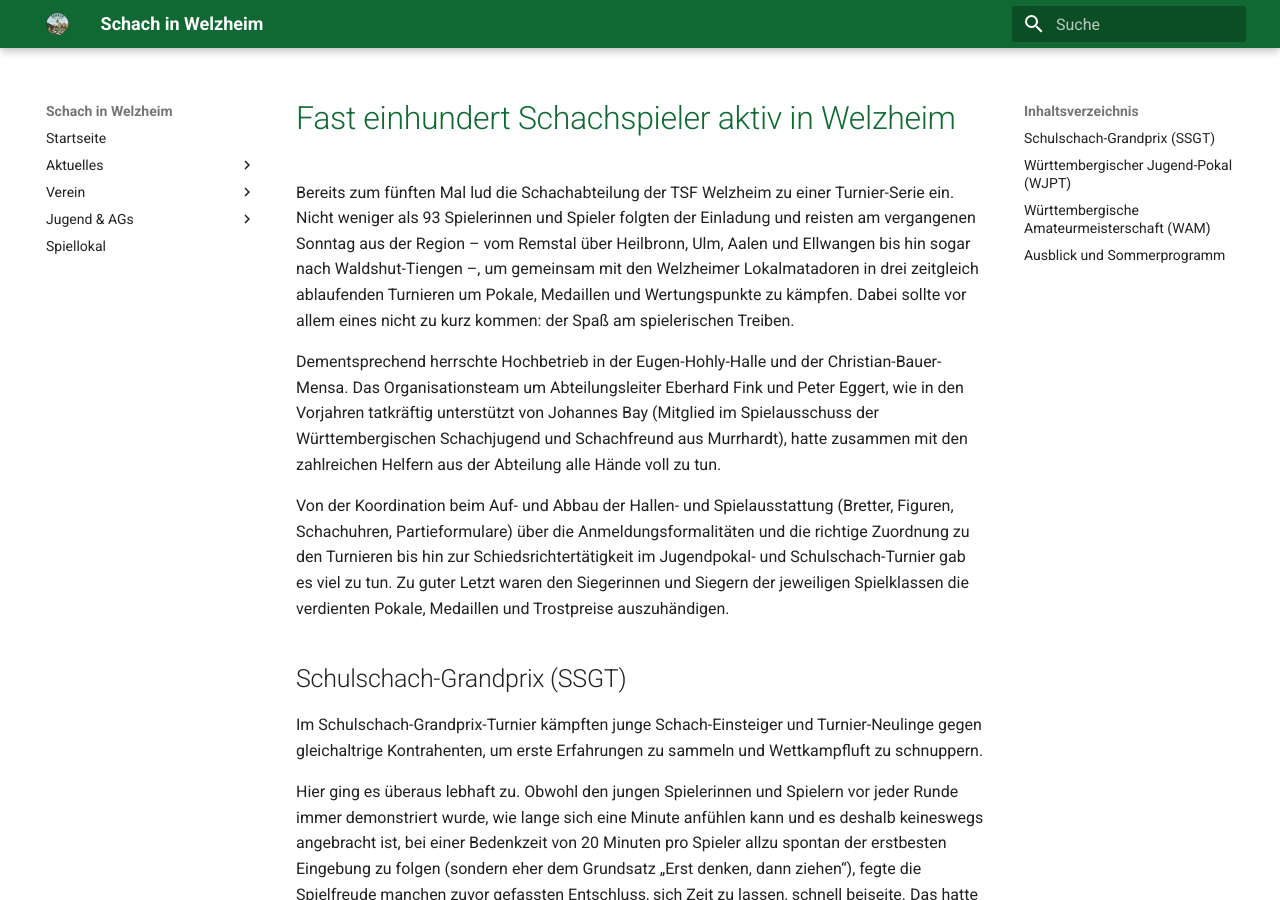
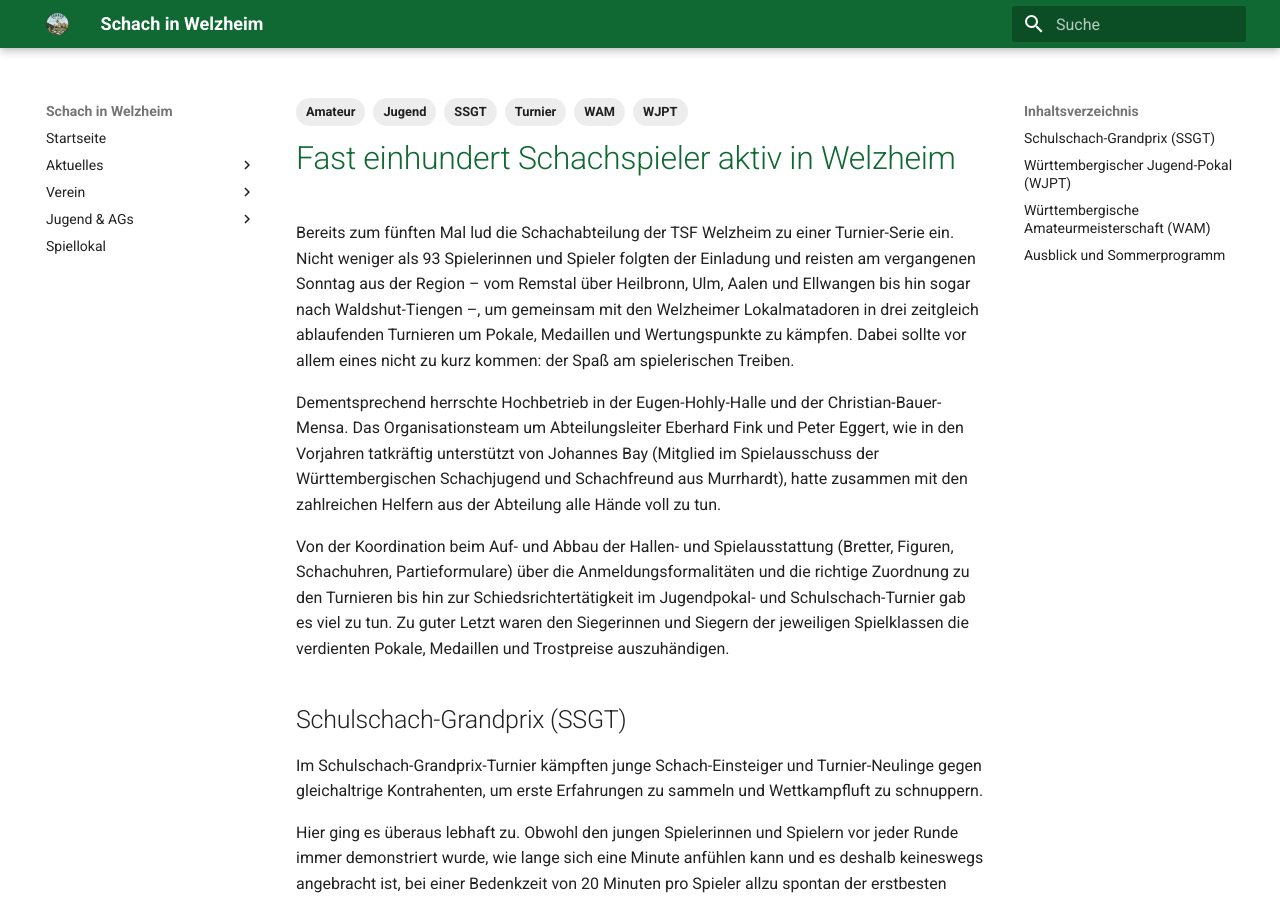
Before and after one commit to schachwelzheim/schachwelzheim, an MkDocs documentation site: the page built from docs/aktuelles/2026-07-18.md, in a window 1280 px wide and 900 px high. Built offline with MkDocs 1.6.1 and Material for MkDocs 9.7.7, drawn with Linux system fonts in a browser that asks for light colours.

Commit message:
Add tags to 2026-07-18.md
Added tags for tournament categorization.

```diff
--- a/docs/aktuelles/2026-07-18.md
+++ b/docs/aktuelles/2026-07-18.md
@@ -1,3 +1,13 @@
+---
+tags:
+  - Turnier
+  - Jugend
+  - Amateur
+  - WAM
+  - WJPT
+  - SSGT
+---
+
 # Fast einhundert Schachspieler aktiv in Welzheim
 
 Bereits zum fünften Mal lud die Schachabteilung der TSF Welzheim zu einer Turnier-Serie ein. Nicht weniger als 93 Spielerinnen und Spieler folgten der Einladung und reisten am vergangenen Sonntag aus der Region – vom Remstal über Heilbronn, Ulm, Aalen und Ellwangen bis hin sogar nach Waldshut-Tiengen –, um gemeinsam mit den Welzheimer Lokalmatadoren in drei zeitgleich ablaufenden Turnieren um Pokale, Medaillen und Wertungspunkte zu kämpfen. Dabei sollte vor allem eines nicht zu kurz kommen: der Spaß am spielerischen Treiben.
```
